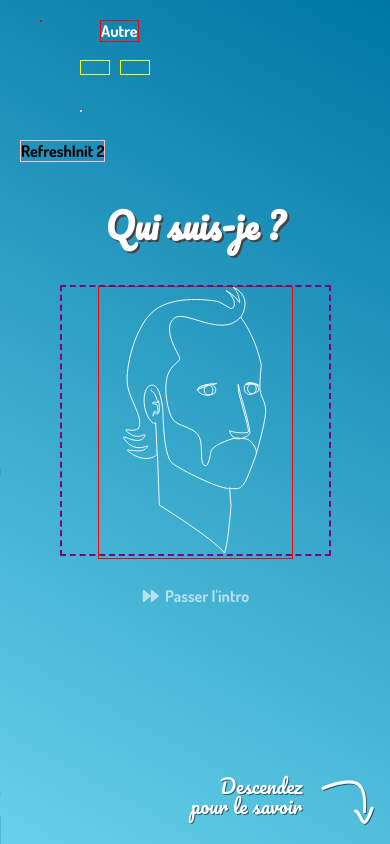
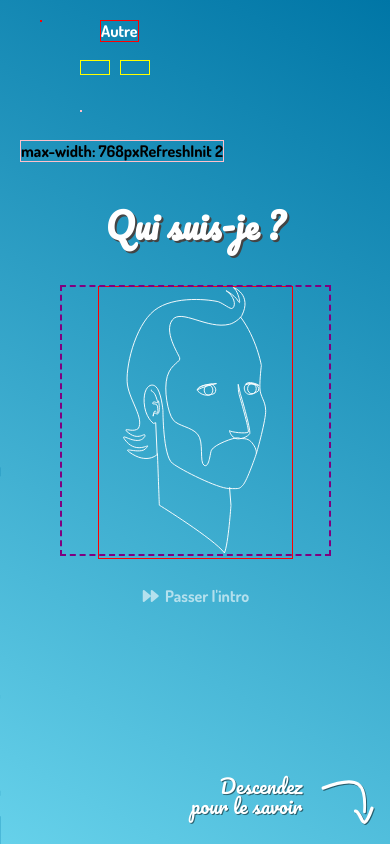
Before and after one commit to SergioTrinquet/Portfolio, a website: page src/index.html in a window 390 px wide. Drawn offline with nearby package versions, Linux system fonts and the light colour scheme.

Commit message:
Test pour corriger bug qd chgmt orientat° device (suite)

```diff
--- a/src/assets/css/styles.css
+++ b/src/assets/css/styles.css
@@ -341,6 +341,11 @@ body.noscroll {
   .wrapperSVGsAndTexts.columnDirection {
     flex-direction: column;
     text-align: center;
+  }
+
+  /* TEST */
+  #data::before {
+    content: "max-width: 768px";
   }
 }
 
@@ -1523,6 +1528,9 @@ Permet de déterminer l'épaisseur du trait pour l'animation au trait du visage
 
 
 
+
+
+
 /* 07/02/02022 - TEST no scroll on body !!!! */
 /* #TEST_noScrollOnBody {
   position: absolute;
```
